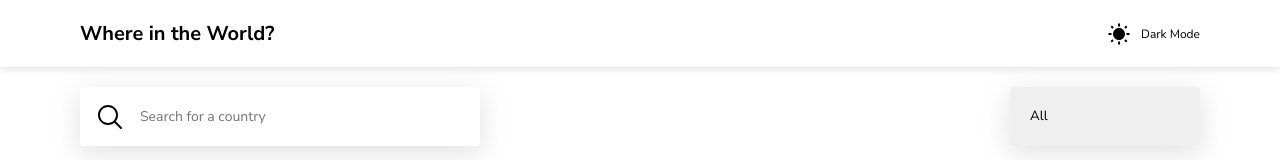
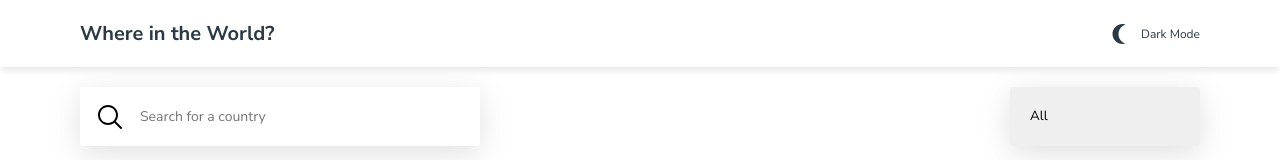
Before and after one commit to papunafshaveli/Countries, a React app: page / in a window 1280 px wide. Shown: the top 160 px of the page. Built offline with nearby package versions, Linux system fonts and the light colour scheme; the HTML template or start-up script is replaced by a standard one.

Commit message:
add dark mode

```diff
--- a/src/App.tsx
+++ b/src/App.tsx
@@ -6,6 +6,7 @@ import countriesData from "./data.json";
 import CountryCards from "./components/CountryCards/CountryCards";
 import useDebounce from "./hooks/useDebounce";
 import { AppContextProps } from "./types/types";
+import styled from "styled-components";
 
 export const AppContext = createContext<AppContextProps | undefined>(undefined);
 
@@ -17,10 +18,12 @@ function App() {
 
   const [region, setRegion] = useState("All");
 
-  console.log(term);
+  const [changeTheme, setChangeTheme] = useState(false);
+
+  console.log(changeTheme);
 
   return (
-    <>
+    <AppContainer changeTheme={changeTheme}>
       <AppContext.Provider
         value={{
           countries,
@@ -30,14 +33,24 @@ function App() {
           setInputText,
           region,
           setRegion,
+          changeTheme,
+          setChangeTheme,
         }}
       >
         <Header />
         <Filters />
         <CountryCards />
       </AppContext.Provider>
-    </>
+    </AppContainer>
   );
 }
 
 export default App;
+
+const AppContainer = styled.div<{ changeTheme: boolean }>`
+  min-height: 100vh;
+  background-color: ${({ changeTheme }) =>
+    changeTheme ? "hsl(209, 23%, 22%);" : "white"};
+
+  color: ${({ changeTheme }) => (changeTheme ? "white" : "hsl(209, 23%, 22%)")};
+`;
--- a/src/components/Header/Header.tsx
+++ b/src/components/Header/Header.tsx
@@ -1,13 +1,31 @@
 import { IoMdSunny } from "react-icons/io";
 import { HeaderContainer, ThemeChanger } from "./styles";
+import { AppContext } from "../../App";
+import { useContext } from "react";
+import { MdOutlineNightlightRound } from "react-icons/md";
 
 const Header = () => {
+  const context = useContext(AppContext);
+
+  const handleThemeChange = () => {
+    context?.setChangeTheme(!context.changeTheme);
+  };
+
   return (
-    <HeaderContainer>
+    <HeaderContainer changeTheme={context?.changeTheme}>
       <h1>Where in the World?</h1>
       <ThemeChanger>
-        <IoMdSunny size={24} />
-        <p>Dark Mode</p>
+        {context?.changeTheme ? (
+          <ThemeChanger onClick={handleThemeChange}>
+            <IoMdSunny size={24} />
+            <p>Light Mode</p>
+          </ThemeChanger>
+        ) : (
+          <ThemeChanger onClick={handleThemeChange}>
+            <MdOutlineNightlightRound size={24} />
+            <p>Dark Mode</p>
+          </ThemeChanger>
+        )}
       </ThemeChanger>
     </HeaderContainer>
   );
--- a/src/components/Header/styles.ts
+++ b/src/components/Header/styles.ts
@@ -1,7 +1,7 @@
 import styled from "styled-components";
 import { device } from "../../device";
 
-export const HeaderContainer = styled.div`
+export const HeaderContainer = styled.div<{ changeTheme: boolean }>`
   display: flex;
   align-items: center;
   justify-content: space-between;
@@ -15,6 +15,11 @@ export const HeaderContainer = styled.div`
   @media ${device.tabletS} {
     padding: 20px 80px;
   }
+
+  background-color: ${({ changeTheme }) =>
+    changeTheme ? "hsl(209, 23%, 22%);" : "white"};
+
+  color: ${({ changeTheme }) => (changeTheme ? "white" : "hsl(209, 23%, 22%)")};
 `;
 
 export const ThemeChanger = styled.div`
--- a/src/types/types.ts
+++ b/src/types/types.ts
@@ -16,4 +16,6 @@ export type AppContextProps = {
   setInputText: Dispatch<SetStateAction<string>>;
   region: string;
   setRegion: Dispatch<SetStateAction<string>>;
+  changeTheme: boolean;
+  setChangeTheme: Dispatch<SetStateAction<boolean>>;
 };
```
